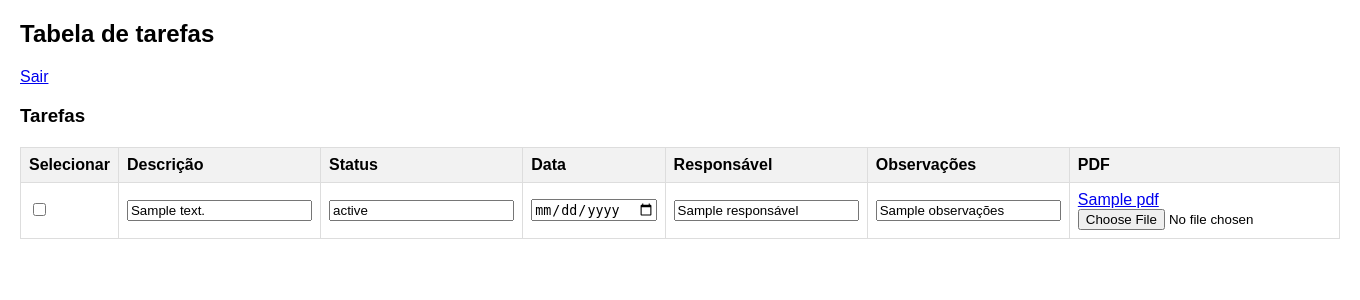
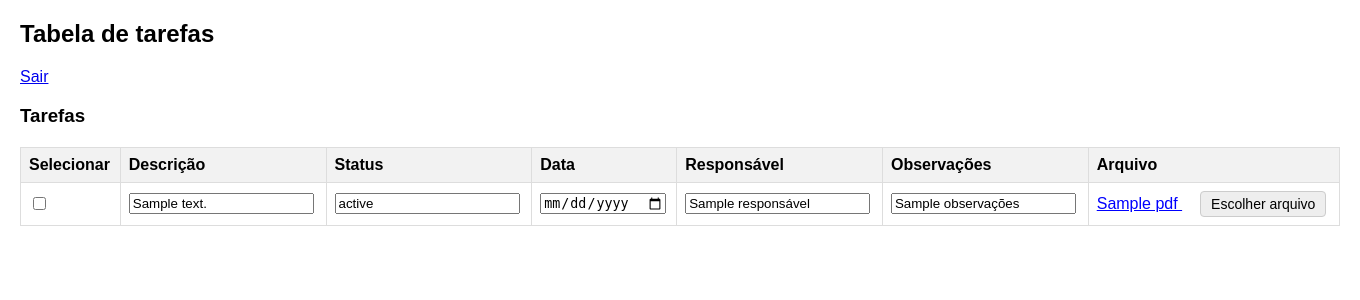
Before and after one commit to fernandaaraujo0202/Gerenciador_OBMEP, a FastAPI app: template templates/tarefas.html in a window 1360 px wide. Shown: the top 300 px of the page. Run offline with FastAPI, Linux system fonts and the light colour scheme; the template is opened without the code that fills it: most values are stand-ins (such as "Sample title", 1, 10 or a date in 2020); parts of the project's set-up code (start-up, migrations or seed data) failed here and were passed over.

Commit message:
PDF clicável

```diff
--- a/templates/tarefas.html
+++ b/templates/tarefas.html
@@ -4,12 +4,49 @@
     <meta charset="UTF-8">
     <title>Gerenciador de Tarefas</title>
     <style>
-        body { font-family: Arial, sans-serif; margin: 20px; }
-        table { border-collapse: collapse; width: 100%; margin-top: 20px; }
-        th, td { border: 1px solid #ddd; padding: 8px; text-align: left; }
-        th { background-color: #f2f2f2; }
-        td[contenteditable="true"] { background-color: #f9f9f9; }
-    </style>
+    body { font-family: Arial, sans-serif; margin: 20px; }
+
+    table {
+        border-collapse: collapse;
+        width: 100%;
+        margin-top: 20px;
+    }
+
+    th, td {
+        border: 1px solid #ddd;
+        padding: 8px;
+        text-align: left;
+        vertical-align: middle;
+    }
+
+    th {
+        background-color: #f2f2f2;
+    }
+
+    /* botão falso de upload */
+    .btn-upload {
+        display: inline-block;
+        padding: 4px 10px;
+        margin-left: 10px;
+        background: #eee;
+        border: 1px solid #ccc;
+        cursor: pointer;
+        font-size: 14px;
+        border-radius: 4px;
+    }
+
+    .btn-upload:hover {
+        background: #ddd;
+    }
+
+    /* link do PDF */
+    .pdf-link {
+        margin-right: 8px;
+        color: blue;
+        text-decoration: underline;
+        cursor: pointer;
+    }
+</style>
 </head>
 <body>
 
@@ -27,7 +64,7 @@
             <th>Data</th>
             <th>Responsável</th>
             <th>Observações</th>
-            <th>PDF</th>
+            <th>Arquivo</th>
         </tr>
     </thead>
     <tbody>
@@ -74,15 +111,19 @@
 
         <td>
             {% if tarefa.PDF %}
-                <a href="{{ tarefa.PDF }}" target="_blank">
-                    {{ tarefa.PDF.split('/')[-1] }}
+                <a href="{{ tarefa.PDF }}" target="_blank" class="pdf-link"> {{ tarefa.PDF.split('/')[-1] }}
                 </a>
-                <br>
+            {% else %}
+                <span class="pdf-link">Nenhum arquivo</span>
             {% endif %}
 
+            <label class="btn-upload">
+                Escolher arquivo
             <input type="file"
                 data-id="{{ tarefa.ID }}"
-                onchange="uploadPDF(this)">
+                onchange="uploadPDF(this)"
+                hidden>
+            </label>
         </td>
     </tr>
     {% endfor %}
@@ -195,18 +236,16 @@ function uploadPDF(input) {
     .then(() => {
         const td = input.closest("td");
 
-        // remove link antigo (se existir)
-        const oldLink = td.querySelector("a");
-        if (oldLink) oldLink.remove();
+        let link = td.querySelector(".pdf-link");
+        if (!link) {
+            link = document.createElement("a");
+            link.className = "pdf-link";
+            link.target = "_blank";
+            td.prepend(link);
+        }
 
-        // cria novo link
-        const link = document.createElement("a");
-        link.href = "#"; // será atualizado ao recarregar
         link.textContent = file.name;
-        link.target = "_blank";
-
-        td.insertBefore(link, input);
-        td.insertBefore(document.createElement("br"), input);
+        link.href = "#"; // URL real aparece ao recarregar
 
         alert("PDF enviado com sucesso");
     })
```
